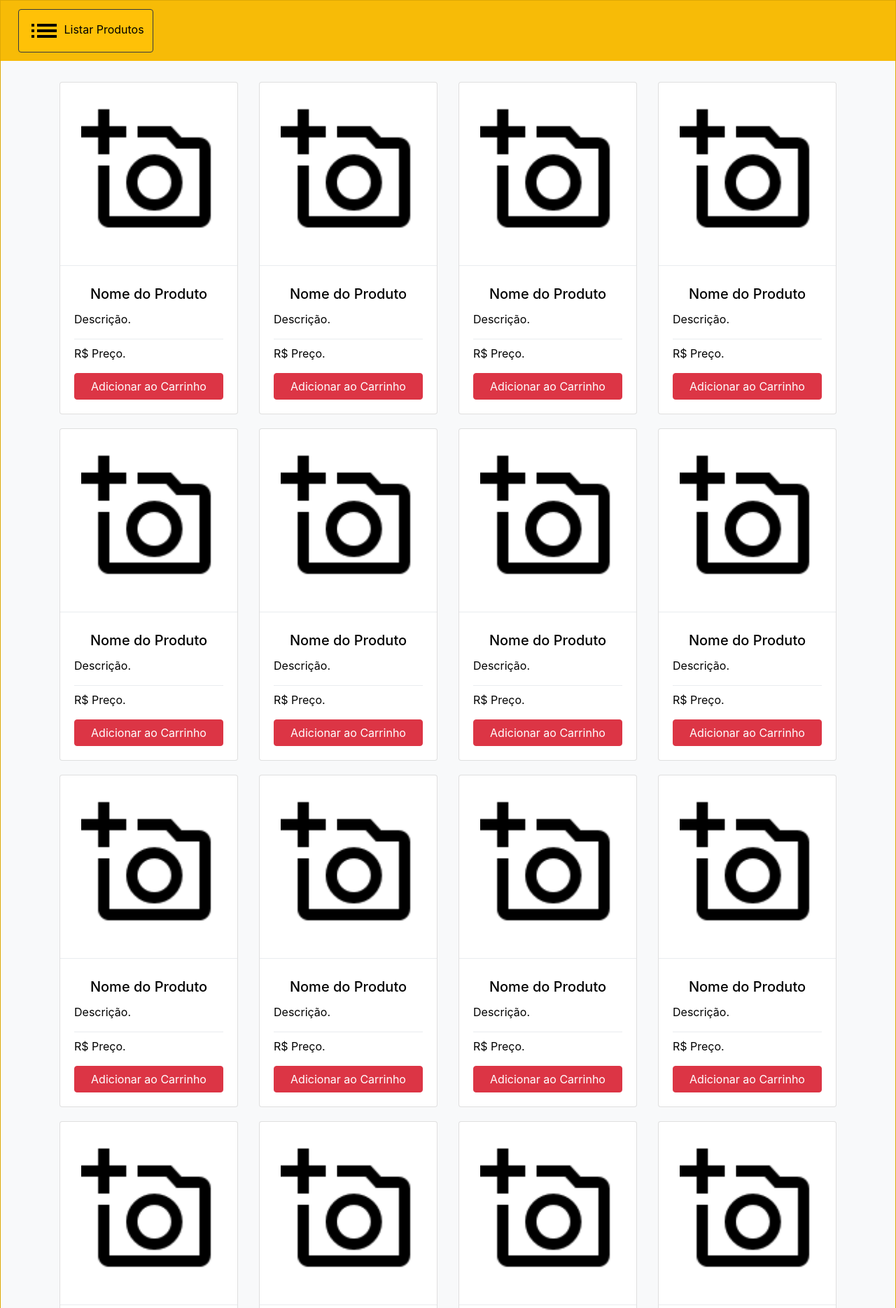
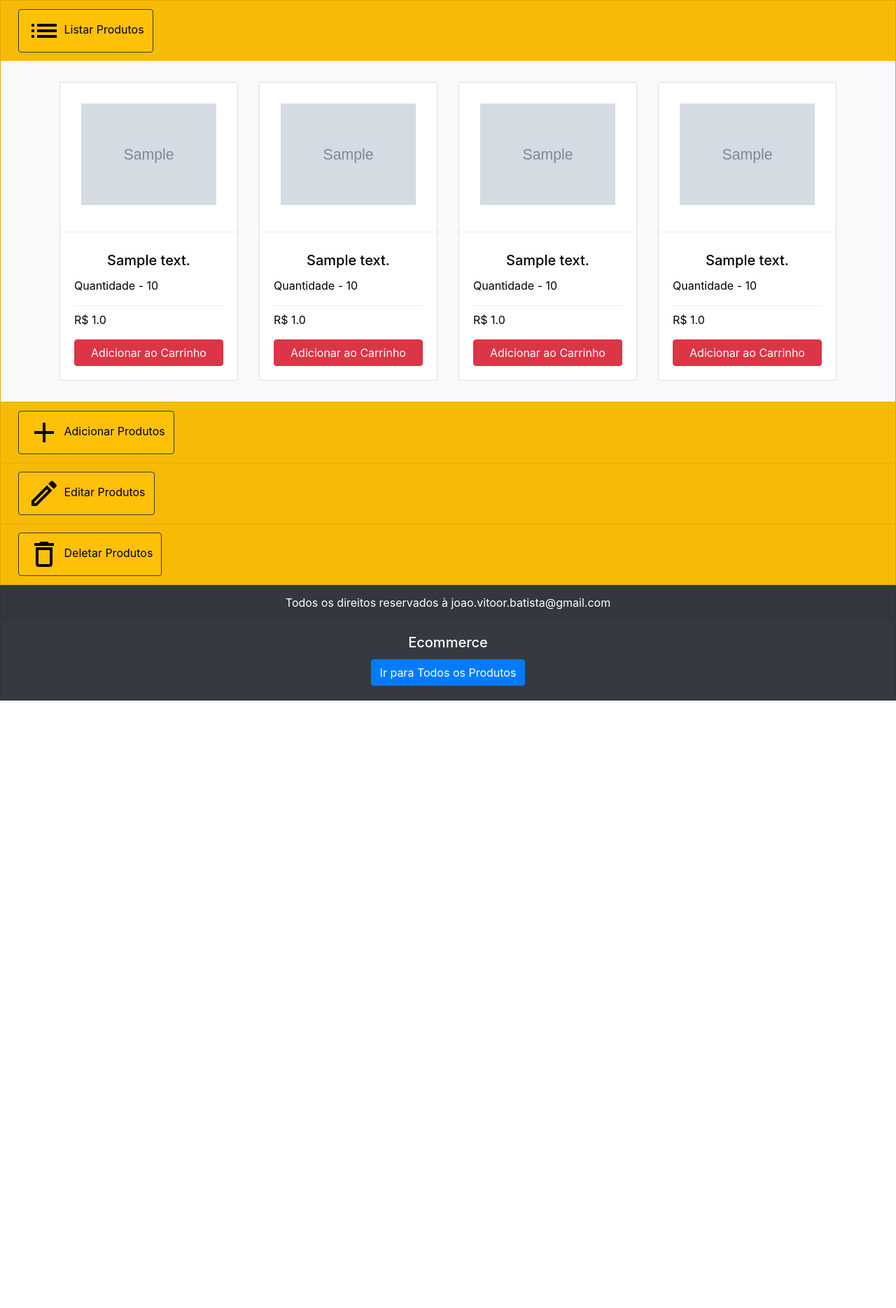
Before and after one commit to jvbnascimento/ecommerce, a Flask app: template app/templates/gerenciar_estoque.html in a window 1280 px wide. Shown: the part 56-1925 px from the top of the page at 70% size. After the commit the page ends 1057 px from the top, so only its background shows below. Run offline with Flask 2, Linux system fonts and the light colour scheme; tables that the repository leaves empty hold one stand-in row (values such as "Sample post"); the template is opened without the code that fills it: values that come from a table or form of the project are taken from there, most other values are stand-ins (such as "Sample title", 1, 10 or a date in 2020); grey boxes marked "Sample" are stand-in pictures; parts of the project's set-up code (start-up, migrations or seed data) failed here and were passed over; some libraries are stand-ins or nearby versions.

Commit message:
Adicionando cadastro de produtos e listando os produtos linkados com o banco de dados

```diff
--- a/app/controllers/forms.py
+++ b/app/controllers/forms.py
@@ -28,5 +28,5 @@ class CadastroProdutoForm(FlaskForm):
     descricao = StringField('Nome Produto', validators=[DataRequired()])
     quantidade = StringField('Quantidade', validators=[DataRequired()])
     preco = StringField('R$ Preço', validators=[DataRequired()])
-    imagem = FileField(validators=[FileRequired(), FileAllowed(['jpg', 'png'], 'Somente imagens!')])
-    cadastrar = SubmitField('Cadastrar Produto')
+    imagem = StringField('Imagem', validators=[FileRequired(), FileAllowed(['jpg', 'png'], 'Somente imagens!')])
+    cadastrarProduto = SubmitField('Cadastrar Produto')
--- a/app/models/produto.py
+++ b/app/models/produto.py
@@ -18,7 +18,7 @@ class Produto(db.Model):
         'Categoria', secondary=produto_categoria, backref=db.backref('produtos', lazy=True))
 
     def __repr__(self):
-        return '<Descricao {}>'.format(self.descricao)
+        return '<Descricao:{}, Quantidade:{}, Preco:{}, Imagem:{}>'.format(self.descricao, self.quantidade, self.preco, self.imagem)
 
     def load_produto(id):
         return Produto.query.get(int(id))
--- a/app/templates/gerenciar_estoque.html
+++ b/app/templates/gerenciar_estoque.html
@@ -15,23 +15,23 @@
 		<div id="lista-produtos" class="collapse show" aria-labelledby="headingOne" data-parent="#accordionExample">
 			<div class="card-body bg-light">
 				<div class="container">
-					{% for i in range(0, 5) %}
+					{% if produtos != None %}
+					{% for p in produtos %}
 					<div class="row">
 						{% for i in range(0, 4) %}
 						<div class="col teste">
 							<div class="card fonte-preta">
-								<img class="card-img-top espaco-interno"
-									src="../static/img/outline_add_a_photo_black_48dp.png" alt="Card image cap">
+								<img class="card-img-top espaco-interno" src="{{ p.imagem }}" alt="Card image cap">
 
 								<div class="dropdown-divider"></div>
 
 								<div class="card-body">
-									<h5 class="card-title centralizar-titulo">Nome do Produto</h5>
-									<p class="card-text">Descrição.</p>
+									<h5 class="card-title centralizar-titulo">{{ p.descricao }}</h5>
+									<p class="card-text">Quantidade - {{ p.quantidade }}</p>
 
 									<div class="dropdown-divider"></div>
 
-									<p class="card-text">R$ Preço.</p>
+									<p class="card-text">R$ {{ p.preco }}</p>
 									<a href="#" class="btn btn-danger btn-block">Adicionar ao Carrinho</a>
 								</div>
 							</div>
@@ -39,6 +39,7 @@
 						{% endfor %}
 					</div>
 					{% endfor %}
+					{% endif %}
 				</div>
 			</div>
 		</div>
@@ -60,11 +61,12 @@
 					<div class="row align-items-center justify-content-center">
 						<div class="col-md-4 bg-warning espaco-interno fonte-preta borda-preta borda-redonda">
 							<h2 class="centralizar-titulo">Cadastrar novo produto</h2>
-							<form action="" method="POST" enctype="multipart/form-data" novalidate>
+							<form action="" method="POST" enctype="multipart/form-data">
 								{{ form.hidden_tag() }}
 								<div class="form-group">
 									<label for="exampleInputDescricao1">
-										{{ form.descricao.label }}</label>
+										{{ form.descricao.label }}
+									</label>
 									<input type="text" class="form-control" id="exampleInputDescricao1"
 										name="descricao">
 									{% for error in form.descricao.errors %}
@@ -76,7 +78,8 @@
 
 								<div class="form-group">
 									<label for="exampleInputQuantidade1">
-										{{ form.quantidade.label }}</label>
+										{{ form.quantidade.label }}
+									</label>
 									<input type="text" class="form-control" name="quantidade"
 										id="exampleInputQuantidade1">
 									{% for error in form.quantidade.errors %}
@@ -90,8 +93,7 @@
 									<label for="exampleInputPreco1">
 										{{ form.preco.label }}
 									</label>
-									<input type="text" class="form-control" name="preco"
-										id="exampleInputPreco1">
+									<input type="text" class="form-control" name="preco" id="exampleInputPreco1">
 									{% for error in form.preco.errors %}
 									<span style="color: red;">
 										[{{ error }}]
@@ -103,8 +105,7 @@
 									<label for="exampleInputImagem1">
 										{{ form.imagem.label }}
 									</label>
-									<input type="file" class="form-control-file" name="preco"
-										id="exampleInputImagem1">
+									<input type="file" class="form-control-file" name="imagem" id="exampleInputImagem1">
 									{% for error in form.preco.errors %}
 									<span style="color: red;">
 										[{{ error }}]
@@ -112,7 +113,7 @@
 									{% endfor %}
 								</div><br>
 
-								<button type="submit" name="cadastrar" class="btn btn-dark btn-block">
+								<button type="submit" name="cadastrarProduto" class="btn btn-dark btn-block">
 									Cadastrar Produto
 								</button>
 							</form>
```
Also changed, not shown: app/controllers/routes.py (+19 -1 lines).
